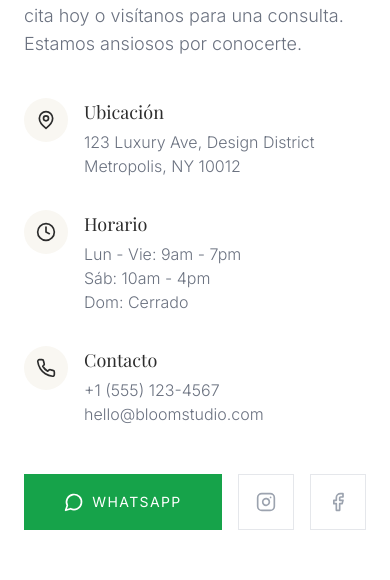
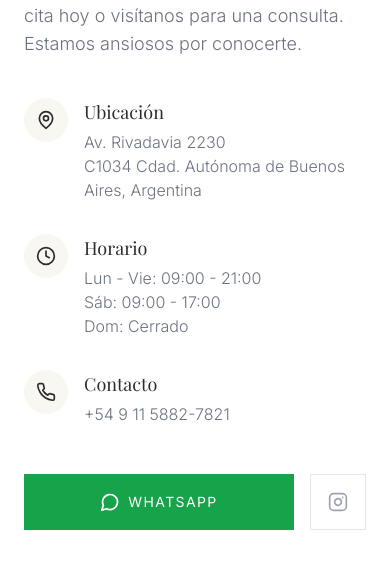
Before and after one commit to DiegoAngola/Bloomstudio, a React (Vite) app: page / in a window 390 px wide. Shown: the part 6346-6926 px from the top of the page. Built offline with nearby package versions, Linux system fonts and the light colour scheme; a web font is replaced by a local one.

Commit message:
feat: Update contact information and AI Studio link
Updates the contact details (phone number, address, hours) to reflect the new Bloom Beauty Studio location in Buenos Aires. Also adjusts the WhatsApp link accordingly. Additionally, the AI Studio app URL in the README has been corrected.

```diff
--- a/components/Contact.tsx
+++ b/components/Contact.tsx
@@ -1,5 +1,5 @@
 import React from 'react';
-import { MapPin, Phone, Clock, Instagram, Facebook } from 'lucide-react';
+import { MapPin, Phone, Clock, Instagram } from 'lucide-react';
 import { useLanguage } from '../LanguageContext';
 
 // Helper component for WhatsApp Icon defined BEFORE usage to prevent ReferenceError
@@ -63,15 +63,14 @@ const Contact: React.FC = () => {
                 </div>
                 <div>
                   <h4 className="font-serif text-lg text-bloom-charcoal mb-1">{t.contact.contactTitle}</h4>
-                  <p className="text-gray-500 font-light">+1 (555) 123-4567</p>
-                  <p className="text-gray-500 font-light">hello@bloomstudio.com</p>
+                  <p className="text-gray-500 font-light">+54 9 11 5882-7821</p>
                 </div>
               </div>
             </div>
 
             <div className="mt-12 flex gap-4">
               <a
-                href="https://wa.me/15551234567"
+                href="https://wa.me/5491158827821"
                 target="_blank"
                 rel="noreferrer"
                 className="flex-1 bg-green-600 text-white py-4 px-6 text-center uppercase tracking-widest text-sm hover:bg-green-700 transition-colors flex items-center justify-center gap-2"
@@ -79,16 +78,12 @@ const Contact: React.FC = () => {
                 <MessageCircleIcon className="w-5 h-5" /> {t.contact.whatsapp}
               </a>
               <a
-                href="#"
+                href="https://www.instagram.com/luisangelli.studio/"
+                target="_blank"
+                rel="noreferrer"
                 className="w-14 h-14 border border-gray-200 flex items-center justify-center text-gray-400 hover:text-bloom-charcoal hover:border-bloom-charcoal transition-all"
               >
                 <Instagram className="w-5 h-5" />
-              </a>
-              <a
-                href="#"
-                className="w-14 h-14 border border-gray-200 flex items-center justify-center text-gray-400 hover:text-bloom-charcoal hover:border-bloom-charcoal transition-all"
-              >
-                <Facebook className="w-5 h-5" />
               </a>
             </div>
           </div>
@@ -96,7 +91,7 @@ const Contact: React.FC = () => {
           {/* Map */}
           <div className="h-[500px] w-full bg-gray-100 relative grayscale hover:grayscale-0 transition-all duration-700">
              <iframe
-                src="https://www.google.com/maps/embed?pb=!1m18!1m12!1m3!1d3022.184128796859!2d-73.9856566845941!3d40.74844097932765!2m3!1f0!2f0!3f0!3m2!1i1024!2i768!4f13.1!3m3!1m2!1s0x89c259a9b3117469%3A0xd134e199a405a163!2sEmpire%20State%20Building!5e0!3m2!1sen!2sus!4v1622646294717!5m2!1sen!2sus"
+                src="https://maps.google.com/maps?q=Av.+Rivadavia+2230,+C1034+Cdad.+Autónoma+de+Buenos+Aires,+Argentina&t=&z=15&ie=UTF8&iwloc=&output=embed"
                 width="100%"
                 height="100%"
                 style={{ border: 0 }}
--- a/translations.ts
+++ b/translations.ts
@@ -92,11 +92,11 @@ export const translations = {
       title: 'Visita Bloom',
       description: '¿Lista para transformarte? Reserva tu cita hoy o visítanos para una consulta. Estamos ansiosos por conocerte.',
       locationTitle: 'Ubicación',
-      locationText: '123 Luxury Ave, Design District',
-      locationCity: 'Metropolis, NY 10012',
+      locationText: 'Av. Rivadavia 2230',
+      locationCity: 'C1034 Cdad. Autónoma de Buenos Aires, Argentina',
       hoursTitle: 'Horario',
-      hours1: 'Lun - Vie: 9am - 7pm',
-      hours2: 'Sáb: 10am - 4pm',
+      hours1: 'Lun - Vie: 09:00 - 21:00',
+      hours2: 'Sáb: 09:00 - 17:00',
       hours3: 'Dom: Cerrado',
       contactTitle: 'Contacto',
       whatsapp: 'WhatsApp'
@@ -199,11 +199,11 @@ export const translations = {
       title: 'Visit Bloom',
       description: "Ready to transform? Book your appointment today or visit us for a consultation. We can't wait to meet you.",
       locationTitle: 'Location',
-      locationText: '123 Luxury Ave, Design District',
-      locationCity: 'Metropolis, NY 10012',
+      locationText: 'Av. Rivadavia 2230',
+      locationCity: 'C1034 Cdad. Autónoma de Buenos Aires, Argentina',
       hoursTitle: 'Hours',
-      hours1: 'Mon - Fri: 9am - 7pm',
-      hours2: 'Saturday: 10am - 4pm',
+      hours1: 'Mon - Fri: 09:00 - 21:00',
+      hours2: 'Saturday: 09:00 - 17:00',
       hours3: 'Sunday: Closed',
       contactTitle: 'Contact',
       whatsapp: 'WhatsApp'
```
Also changed, not shown: 2 other files (tests, documents, lock files or other folders).
